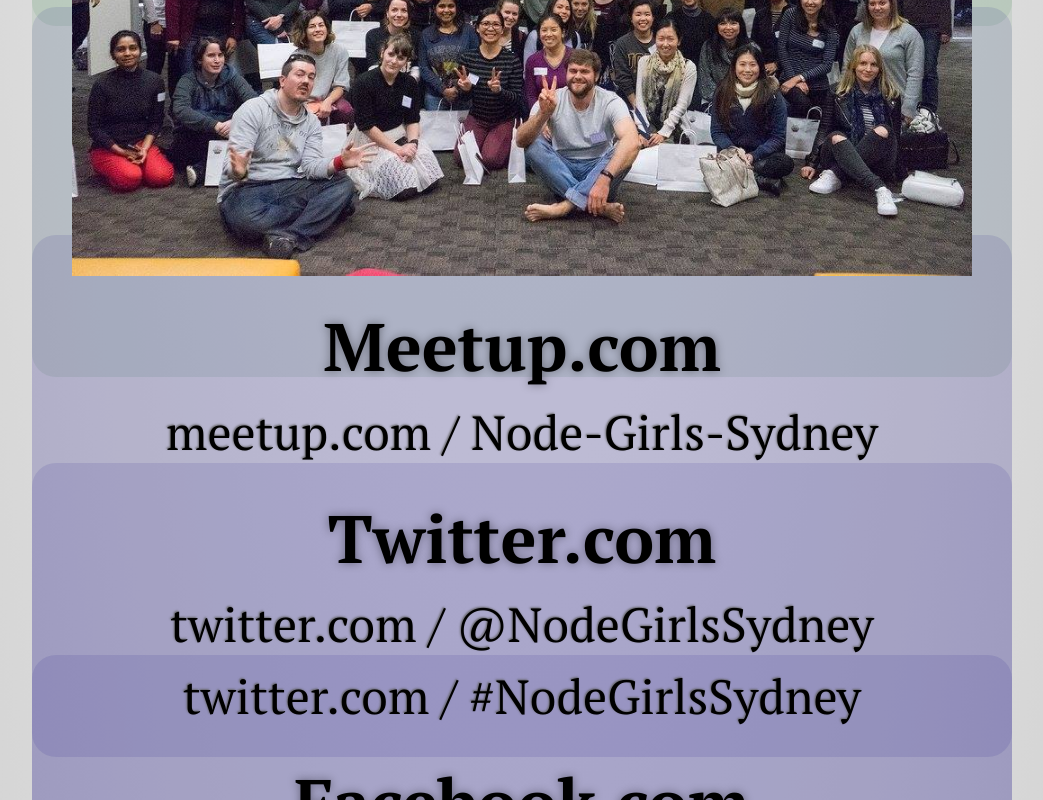
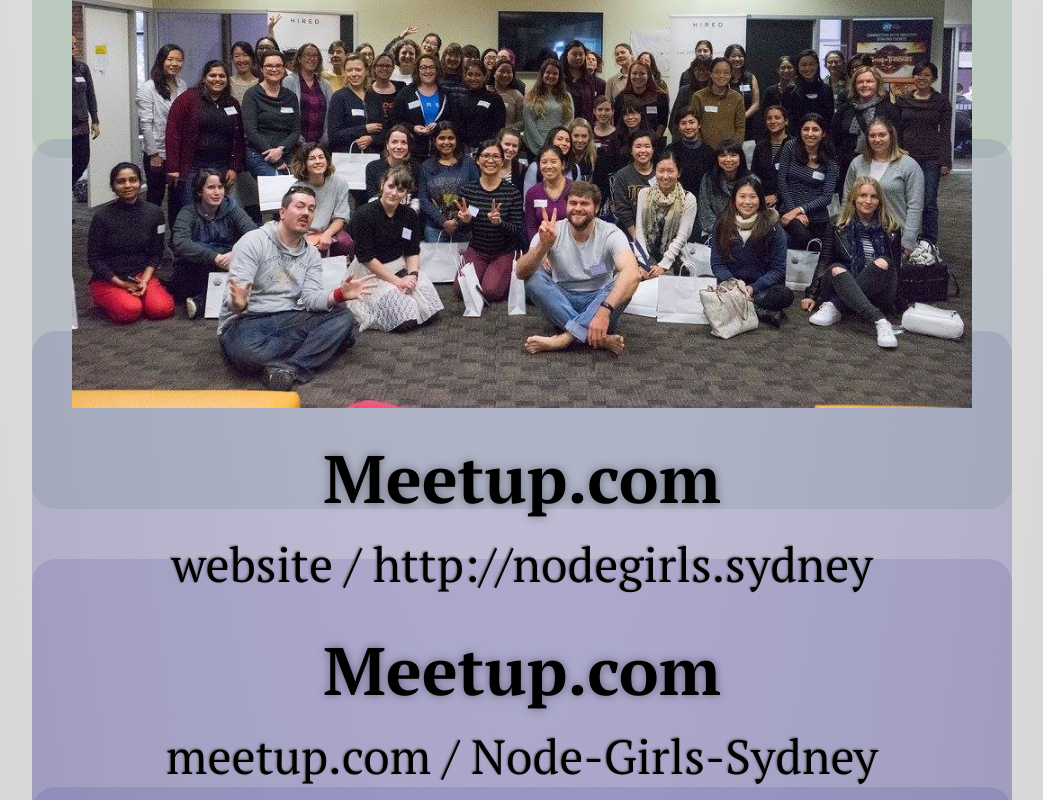
Before and after one commit to nkbt/node-girls, a plain HTML site: page index.html in a window 1280 px wide. Shown: the part 6877-7677 px from the top of the page, without its empty margins (118-1161 px from the left). Drawn offline with Linux system fonts and the light colour scheme; a script that the page names is missing.

Commit message:
slides update

```diff
--- a/index.html
+++ b/index.html
@@ -154,6 +154,10 @@
     </article>
 
     <article>
+      <h2>Personal communication</h2>
+    </article>
+
+    <article>
       <h2>Build small groups</h2>
       <center>For collaboration</center>
     </article>
@@ -173,6 +177,12 @@
 
 
   <section id="connect">
+    <article class="">
+      <h1>Meetup.com</h1>
+      <center>
+        <a target="_blank" href="http://nodegirls.sydney">website / http://nodegirls.sydney</a>
+      </center>
+    </article>
     <article class="">
       <h1>Meetup.com</h1>
       <center>
```
